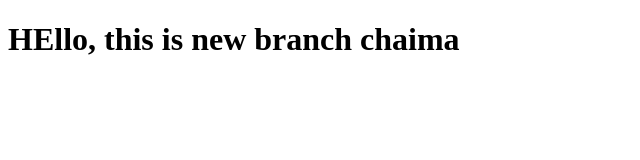
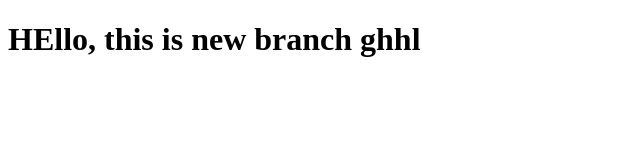
Before and after one commit to CHAMCHOUN2002/myproject, a plain HTML site: page index.html in a window 1280 px wide. Shown: the whole page, without its empty margins (0-640 px from the left). Drawn offline with Linux system fonts and the light colour scheme.

Commit message:
update the html file

```diff
--- a/index.html
+++ b/index.html
@@ -7,7 +7,7 @@
     <link rel="stylesheet" href="style.css" />
   </head>
   <body>
-    <h1>HEllo, this is new branch chaima</h1>
+    <h1>HEllo, this is new branch ghhl</h1>
     <script src="app.js"></script>
   </body>
 </html>
```
